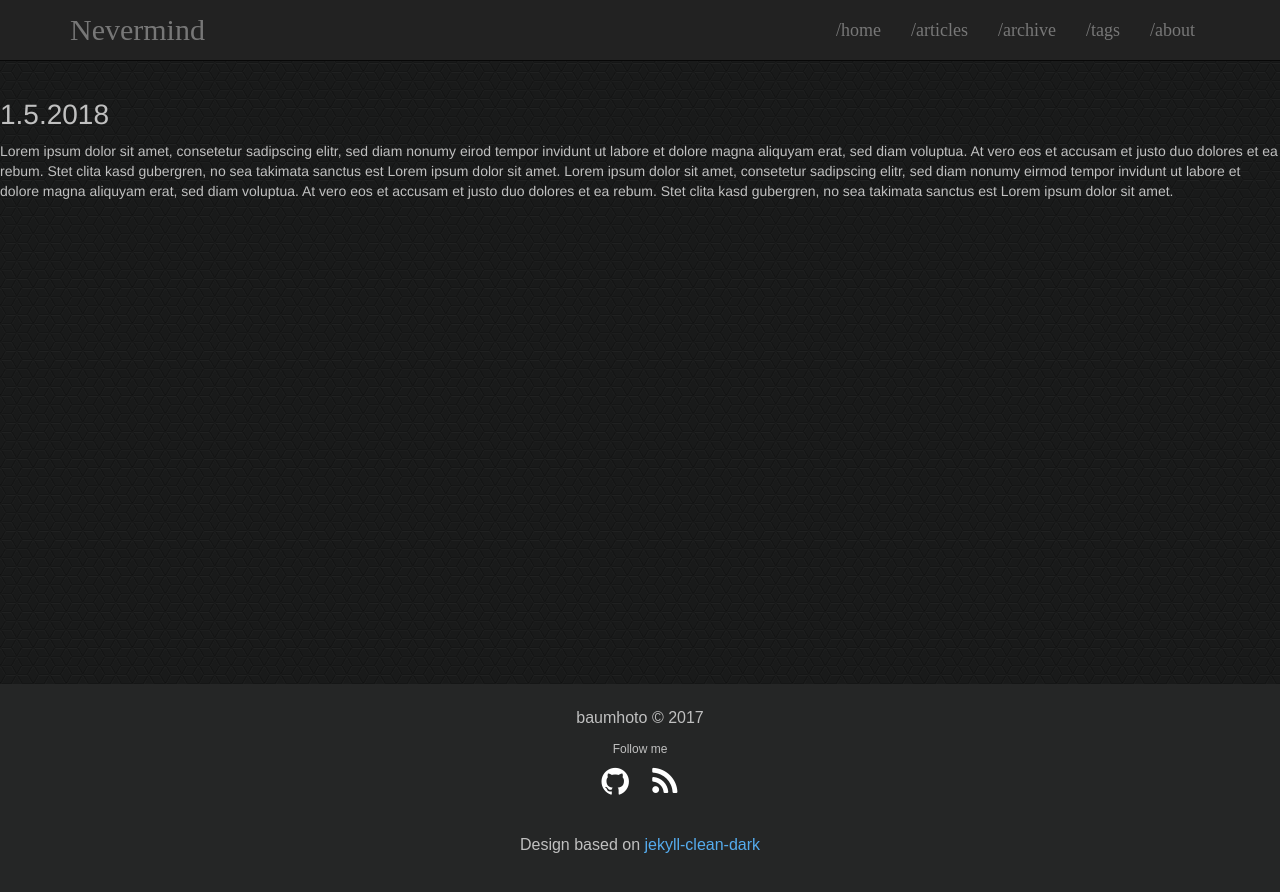
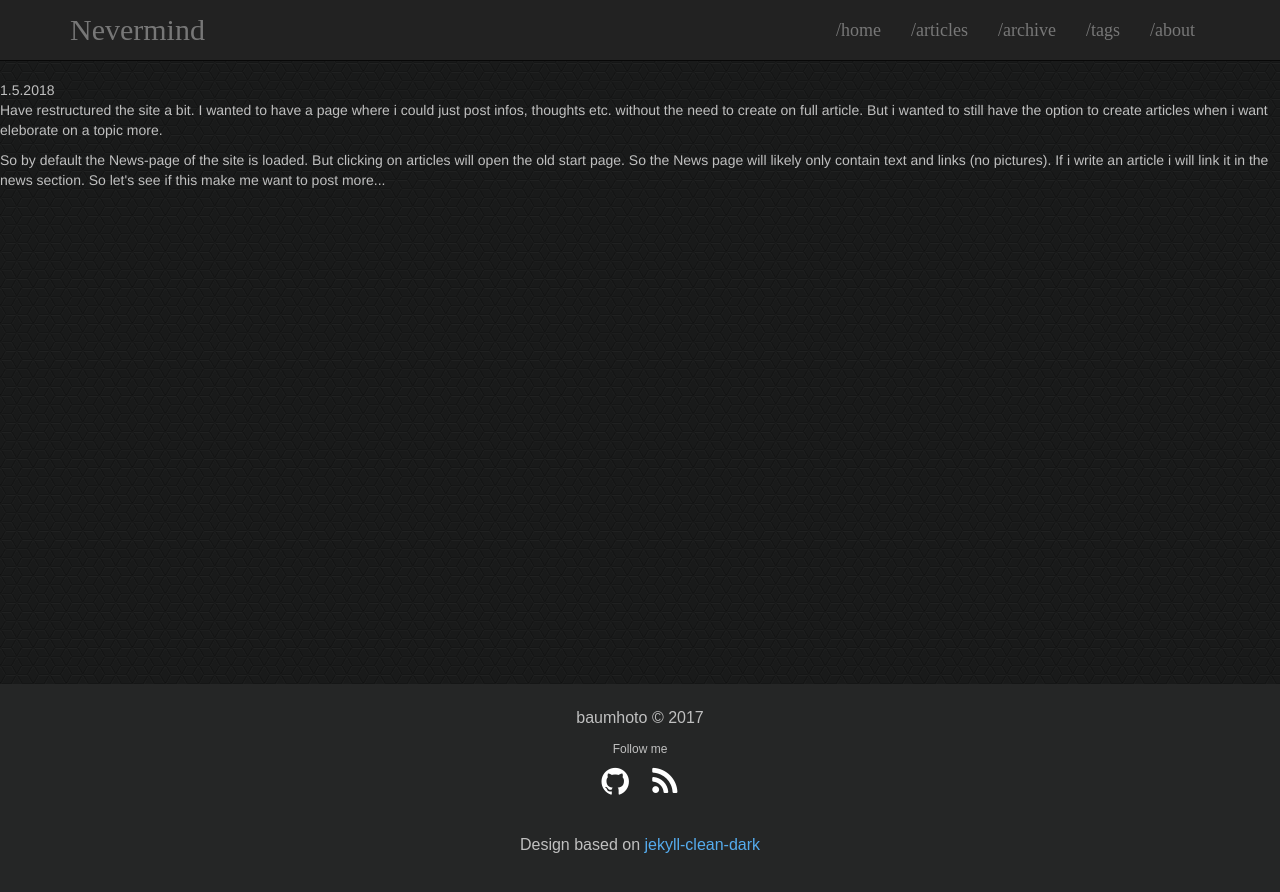
Before and after one commit to baumhoto/baumhoto.github.io, a Jekyll site: the page html/news.html, which Jekyll copies as it is, in a window 1280 px wide. Shown: the top 892 px of the page. Built offline with Jekyll 4.4.1, drawn with Linux system fonts in a browser that asks for light colours.

Commit message:
further changes and added first post to news.html

```diff
--- a/html/news.html
+++ b/html/news.html
@@ -1,5 +1,4 @@
 <html lang="en">
-
 <head>
   <meta charset="UTF-8">
   <title>Nevermind</title>
@@ -31,7 +30,6 @@
     s.parentNode.insertBefore(wf, s);
   })();
 </script>
-
   <nav class="navbar navbar-inverse navbar-fixed-top">
     <div class="container">
       <div class="navbar-header">
@@ -53,44 +51,33 @@
       </div>
     </div>
   </nav>
-    <h1>1.5.2018</h1>
-<p> Lorem ipsum dolor sit amet, consetetur sadipscing elitr, sed diam nonumy eirod tempor invidunt ut labore et dolore magna aliquyam erat, sed diam voluptua. At vero eos et accusam et justo duo dolores et ea rebum. Stet clita kasd gubergren, no sea takimata sanctus est Lorem ipsum dolor sit amet. Lorem ipsum dolor sit amet, consetetur sadipscing elitr, sed diam nonumy eirmod tempor invidunt ut labore et dolore magna aliquyam erat, sed diam voluptua. At vero eos et accusam et justo duo dolores et ea rebum. Stet clita kasd gubergren, no sea takimata sanctus est Lorem ipsum dolor sit amet.</p>
-
+  <div id="content">
+    <div id="2018_5_1"
+    <h3>1.5.2018</h3>
+    <p>Have restructured the site a bit. I wanted to have a page where i could just post infos, thoughts etc. without the need to create on full article.
+      But i wanted to still have the option to create articles when i want eleborate on a topic more.
+    </p>
+    <p>So by default the News-page of the site is loaded. But clicking on articles will open the old start page. So the News page will likely only contain text
+      and links (no pictures). If i write an article i will link it in the news section. So let's see if this make me want to post more...
+    </p>
+    </div>
+  </div>
   <footer class="footer-distributed">
           <div class="container">
             <div class="footer">
               <p>baumhoto &copy; 2017</p>
               <h6>Follow me</h6>
-
     <ul class="social-media">
-
-
         <li>
           <a title="baumhoto on Github" href="https://github.com/baumhoto" target="_blank"><i class="fa fa-github fa-2x"></i></a>
         </li>
-
-
-
-
-
-
-
-
-
-
-
         <li>
           <a title="feed.xml RSS" href="/feed.xml" target="_blank"><i class="fa fa-rss fa-2x"></i></a>
         </li>
-
-
     </ul>
-
     <p>Design based on <a href="https://github.com/streetturtle/jekyll-clean-dark">jekyll-clean-dark</a>
   </div>
 </div>
   </footer>
-
-                      </div>
 </body>
 </html>
```
Also changed, not shown: html/header.html (deleted, +0 -60 lines). Lines whose indentation alone changed are shown as unchanged.
